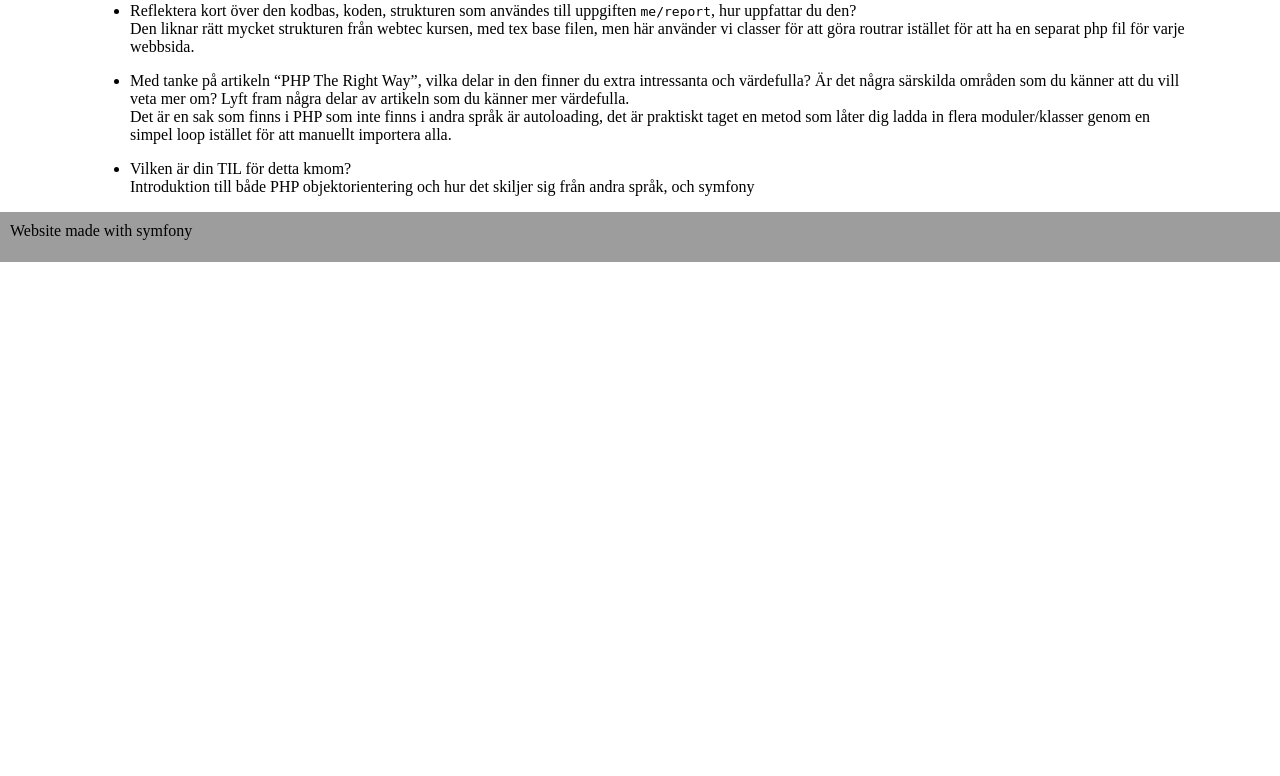
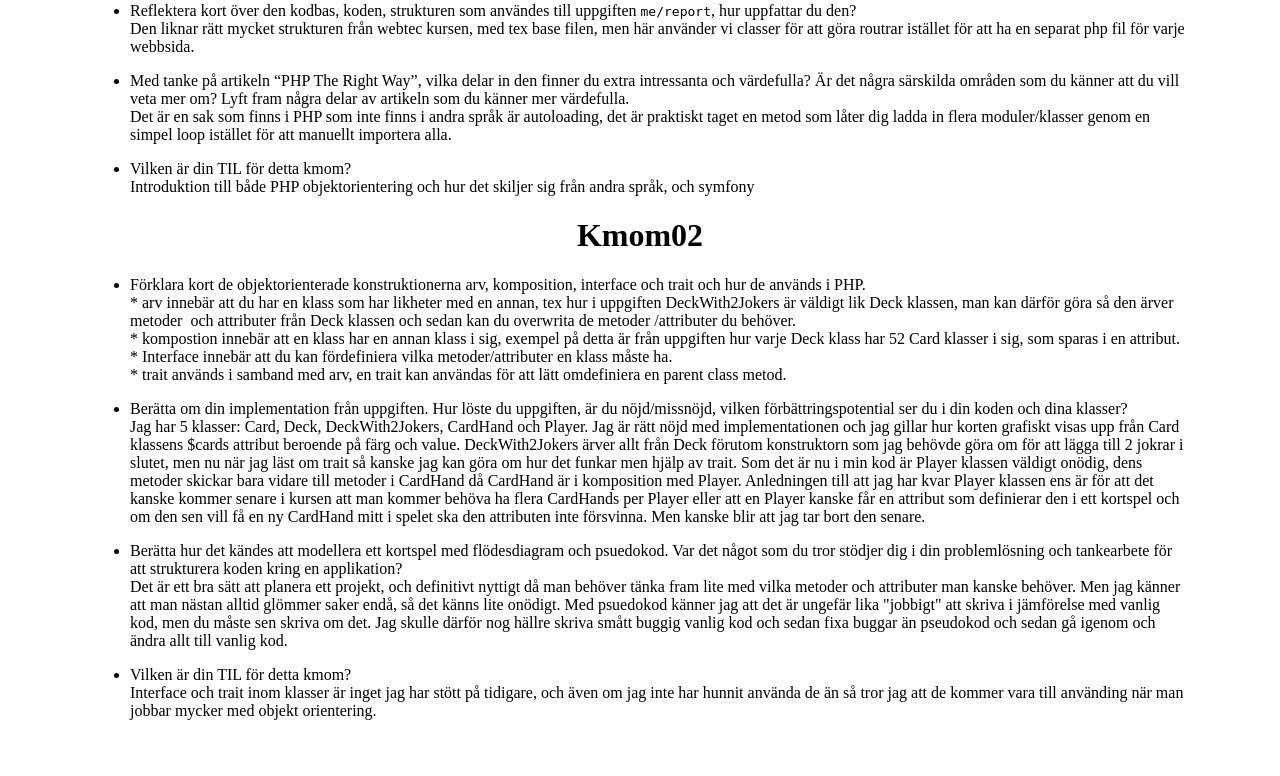
Before and after one commit to Hampe024/MVC, a Symfony app: template templates/report/report.html.twig in a window 1280 px wide. Shown: the part 227-1003 px from the top of the page. Before the commit the page ends 489 px from the top, so only its background shows below. Run offline with Twig, Linux system fonts and the light colour scheme; the template is opened without the code that fills it, so the values that code supplies are empty; some libraries are stand-ins or nearby versions.

Commit message:
added codestyle and small fixes

```diff
--- a/public/css/style.css
+++ b/public/css/style.css
@@ -2,6 +2,7 @@ body {
     /* background-color: red; */
     padding: 0;
     margin: 0;
+    padding-bottom: 2.5rem;
 }
 
 .wrapper {
@@ -10,6 +11,8 @@ body {
     width: 90%;
     margin-left: auto;
     margin-right: auto;
+    position: relative;
+    min-height: 100vh;
 }
 
 a {
@@ -68,11 +71,11 @@ a {
 }
 
 .footer {
-    position: fixed;
     padding: 10px 10px 0px 10px;
-    bottom: 20;
+    position: absolute;
     width: 100%;
-    height: 40px;
+    bottom: 0;
+    height: 2.5rem;
     background: #9D9D9D;
 }
 
@@ -87,10 +90,19 @@ a {
     background-color: gray;
     font-size: 20px;
     width: auto;
+    padding: 1%;
 }
 
 .card-nav a {
-    padding: 3%;
+    margin: 1%;
+    padding: 0.5%;
+    border: 1px solid black;
+}
+
+.card-nav a:hover {
+    margin: 0%;
+    padding: 1.2%;
+    border: 3px solid black;
 }
 
 .draw-card {
--- a/templates/base/base.html.twig
+++ b/templates/base/base.html.twig
@@ -17,9 +17,9 @@
                 default
             {% endblock %}
         </div>
-        <div class="footer">
+        {# <div class="footer">
             Website made with symfony
-        </div>
+        </div> #}
     </body>
 
 </html>
--- a/templates/base/card-nav.html.twig
+++ b/templates/base/card-nav.html.twig
@@ -5,4 +5,5 @@
     <a href="{{ draw5 }}">Draw 5</a>
     <a href="{{ draw2Player3Cards }}">Draw 3 for 2 players</a>
     <a href="{{ path("card-deck-2") }}">deck2</a>
+    <a href="{{ path("card-api-deck") }}">json api</a>
 </div>
--- a/templates/card/card.html.twig
+++ b/templates/card/card.html.twig
@@ -40,5 +40,5 @@
 
 
 {{ include('base/flash-messages.html.twig') }}
-{{ debug ?? ""}}
+{# {{ debug ?? ""}} #}
 {% endblock %}
--- a/templates/report/report.html.twig
+++ b/templates/report/report.html.twig
@@ -30,4 +30,26 @@
 
 </div>
 
+<div class="kmom02">
+    <h1 style="text-align: center;">Kmom02</h1>
+
+    <ul>
+        <li>F&ouml;rklara kort de objektorienterade konstruktionerna arv, komposition, interface och trait och hur de anv&auml;nds i PHP.<br />* arv inneb&auml;r att du har en klass som har likheter med en annan, tex hur i uppgiften DeckWith2Jokers &auml;r v&auml;ldigt lik Deck klassen, man kan d&auml;rf&ouml;r g&ouml;ra s&aring; den &auml;rver metoder&nbsp; och attributer fr&aring;n Deck klassen och sedan kan du overwrita de metoder /attributer du beh&ouml;ver.<br />* kompostion inneb&auml;r att en klass har en annan klass i sig, exempel p&aring; detta &auml;r fr&aring;n uppgiften hur varje Deck klass har 52 Card klasser i sig, som sparas i en attribut.<br />* Interface inneb&auml;r att du kan f&ouml;rdefiniera vilka metoder/attributer en klass m&aring;ste ha.<br />* trait anv&auml;nds i samband med arv, en trait kan anv&auml;ndas f&ouml;r att l&auml;tt omdefiniera en parent class metod.</li>
+    </ul>
+    <ul>
+        <li>
+            <p>Ber&auml;tta om din implementation fr&aring;n uppgiften. Hur l&ouml;ste du uppgiften, &auml;r du n&ouml;jd/missn&ouml;jd, vilken f&ouml;rb&auml;ttringspotential ser du i din koden och dina klasser?<br />Jag har 5 klasser: Card, Deck, DeckWith2Jokers, CardHand och Player. Jag &auml;r r&auml;tt n&ouml;jd med implementationen och jag gillar hur korten grafiskt visas upp fr&aring;n Card klassens $cards attribut beroende p&aring; f&auml;rg och value. DeckWith2Jokers &auml;rver allt fr&aring;n Deck f&ouml;rutom konstruktorn som jag beh&ouml;vde g&ouml;ra om f&ouml;r att l&auml;gga till 2 jokrar i slutet, men nu n&auml;r jag l&auml;st om trait s&aring; kanske jag kan g&ouml;ra om hur det funkar men hj&auml;lp av trait. Som det &auml;r nu i min kod &auml;r Player klassen v&auml;ldigt on&ouml;dig, dens metoder skickar bara vidare till metoder i CardHand d&aring; CardHand &auml;r i komposition med Player. Anledningen till att jag har kvar Player klassen ens &auml;r f&ouml;r att det kanske kommer senare i kursen att man kommer beh&ouml;va ha flera CardHands per Player eller att en Player kanske f&aring;r en attribut som definierar den i ett kortspel och om den sen vill f&aring; en ny CardHand mitt i spelet ska den attributen inte f&ouml;rsvinna. Men kanske blir att jag tar bort den senare.</p>
+        </li>
+        <li>
+            <p>Ber&auml;tta hur det k&auml;ndes att modellera ett kortspel med fl&ouml;desdiagram och psuedokod. Var det n&aring;got som du tror st&ouml;djer dig i din probleml&ouml;sning och tankearbete f&ouml;r att strukturera koden kring en applikation?<br />Det &auml;r ett bra s&auml;tt att planera ett projekt, och definitivt nyttigt d&aring; man beh&ouml;ver t&auml;nka fram lite med vilka metoder och attributer man kanske beh&ouml;ver. Men jag k&auml;nner att man n&auml;stan alltid gl&ouml;mmer saker end&aring;, s&aring; det k&auml;nns lite on&ouml;digt. Med psuedokod k&auml;nner jag att det &auml;r ungef&auml;r lika "jobbigt" att skriva i j&auml;mf&ouml;relse med vanlig kod, men du m&aring;ste sen skriva om det. Jag skulle d&auml;rf&ouml;r nog h&auml;llre skriva sm&aring;tt buggig vanlig kod och sedan fixa buggar &auml;n pseudokod och sedan g&aring; igenom och &auml;ndra allt till vanlig kod.</p>
+        </li>
+        <li>
+            <p>Vilken &auml;r din TIL f&ouml;r detta kmom?<br />Interface och trait inom klasser &auml;r inget jag har st&ouml;tt p&aring; tidigare, och &auml;ven om jag inte har hunnit anv&auml;nda de &auml;n s&aring; tror jag att de kommer vara till anv&auml;nding n&auml;r man jobbar mycker med objekt orientering.</p>
+        </li>
+    </ul>
+
+
+</div>
+
+
 {% endblock %}
```
Also changed, not shown: src/Controller/card.php (+12 -32 lines), src/card/Card.php (+2 -5 lines), src/card/CardHand.php (+10 -7 lines), src/card/Deck.php (+15 -9 lines), src/card/DeckWith2Jokers.php (+8 -7 lines), src/card/Player.php (+10 -6 lines), src/Controller/homePage.php (line endings or trailing spaces), 1 other file.
